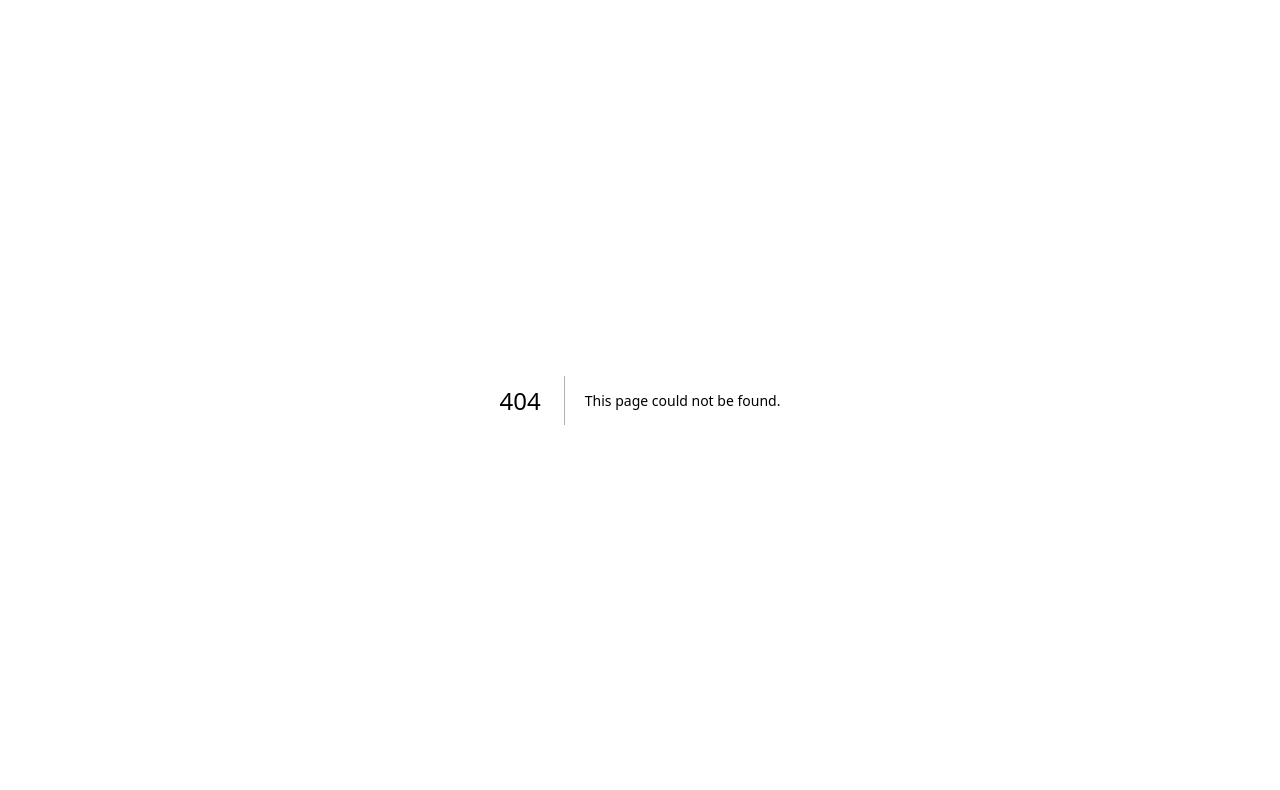
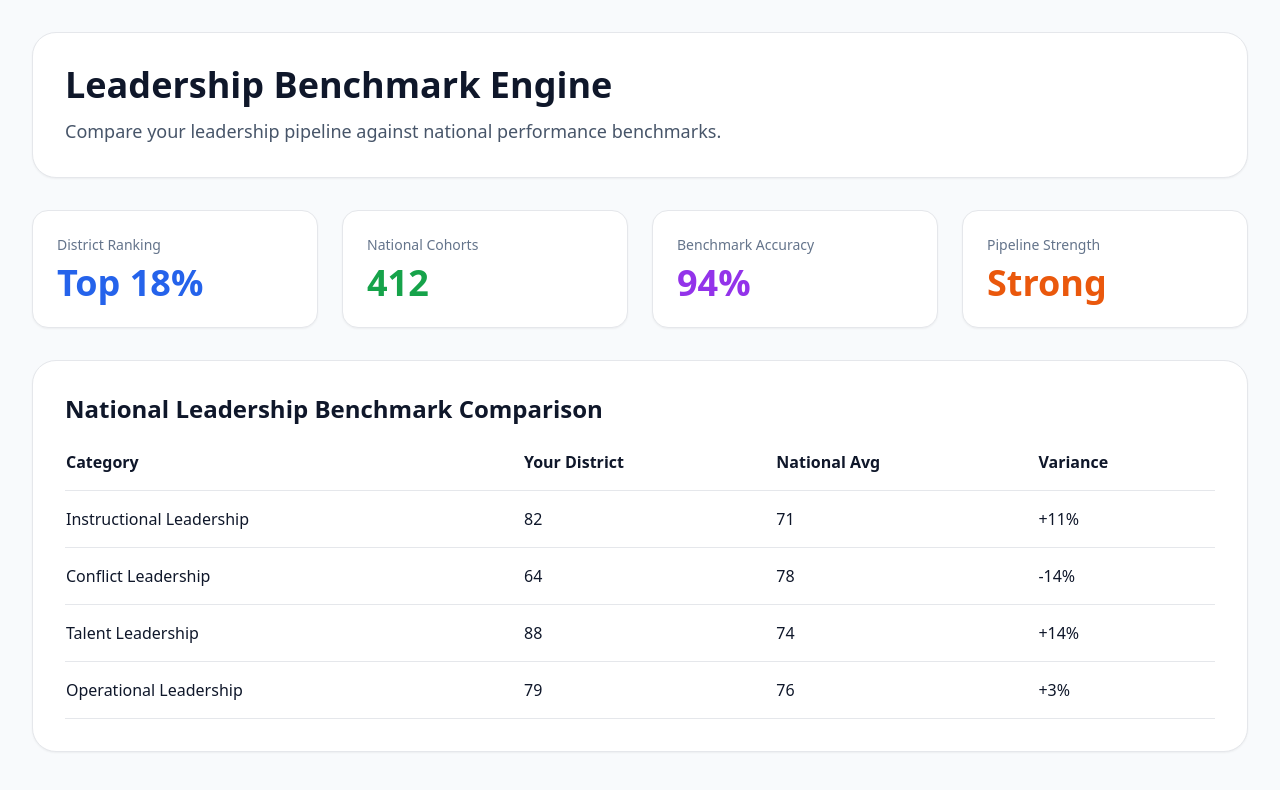
Before and after one commit to jmarc296-jpg/instructional-leadership-practice, a Next.js app: page /benchmark in a window 1280 px wide. Before the commit this address had no page. Shown: the top 790 px of the page. Built offline with nearby package versions, Linux system fonts and the light colour scheme.

Commit message:
Add national leadership benchmark engine

```diff
--- /dev/null
+++ b/app/benchmark/page.tsx
@@ -0,0 +1,96 @@
+export default function BenchmarkPage() {
+  const benchmarks = [
+    {
+      category: "Instructional Leadership",
+      districtScore: 82,
+      nationalAverage: 71,
+      variance: "+11%"
+    },
+    {
+      category: "Conflict Leadership",
+      districtScore: 64,
+      nationalAverage: 78,
+      variance: "-14%"
+    },
+    {
+      category: "Talent Leadership",
+      districtScore: 88,
+      nationalAverage: 74,
+      variance: "+14%"
+    },
+    {
+      category: "Operational Leadership",
+      districtScore: 79,
+      nationalAverage: 76,
+      variance: "+3%"
+    }
+  ]
+
+  return (
+    <main className="min-h-screen bg-slate-50 p-8">
+      <div className="mx-auto max-w-7xl space-y-8">
+
+        <div className="rounded-3xl bg-white p-8 border shadow-sm">
+          <h1 className="text-4xl font-bold text-slate-900">
+            Leadership Benchmark Engine
+          </h1>
+
+          <p className="mt-3 text-lg text-slate-600">
+            Compare your leadership pipeline against national performance benchmarks.
+          </p>
+        </div>
+
+        <div className="grid md:grid-cols-4 gap-6">
+          <div className="rounded-2xl bg-white p-6 border shadow-sm">
+            <div className="text-sm text-slate-500">District Ranking</div>
+            <div className="text-4xl font-bold text-blue-600 mt-2">Top 18%</div>
+          </div>
+
+          <div className="rounded-2xl bg-white p-6 border shadow-sm">
+            <div className="text-sm text-slate-500">National Cohorts</div>
+            <div className="text-4xl font-bold text-green-600 mt-2">412</div>
+          </div>
+
+          <div className="rounded-2xl bg-white p-6 border shadow-sm">
+            <div className="text-sm text-slate-500">Benchmark Accuracy</div>
+            <div className="text-4xl font-bold text-purple-600 mt-2">94%</div>
+          </div>
+
+          <div className="rounded-2xl bg-white p-6 border shadow-sm">
+            <div className="text-sm text-slate-500">Pipeline Strength</div>
+            <div className="text-4xl font-bold text-orange-600 mt-2">Strong</div>
+          </div>
+        </div>
+
+        <div className="rounded-3xl bg-white p-8 border shadow-sm">
+          <h2 className="text-2xl font-bold mb-6">
+            National Leadership Benchmark Comparison
+          </h2>
+
+          <table className="w-full">
+            <thead>
+              <tr className="border-b text-left">
+                <th className="pb-4">Category</th>
+                <th className="pb-4">Your District</th>
+                <th className="pb-4">National Avg</th>
+                <th className="pb-4">Variance</th>
+              </tr>
+            </thead>
+
+            <tbody>
+              {benchmarks.map((item, index) => (
+                <tr key={index} className="border-b">
+                  <td className="py-4">{item.category}</td>
+                  <td>{item.districtScore}</td>
+                  <td>{item.nationalAverage}</td>
+                  <td>{item.variance}</td>
+                </tr>
+              ))}
+            </tbody>
+          </table>
+        </div>
+
+      </div>
+    </main>
+  )
+}
```
